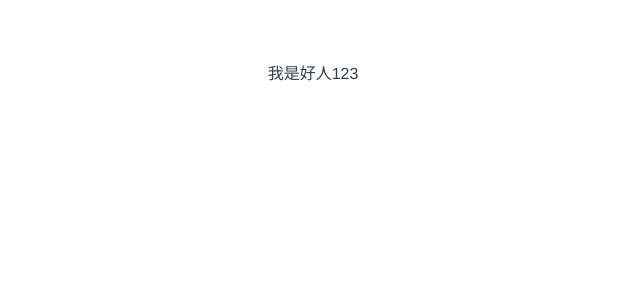
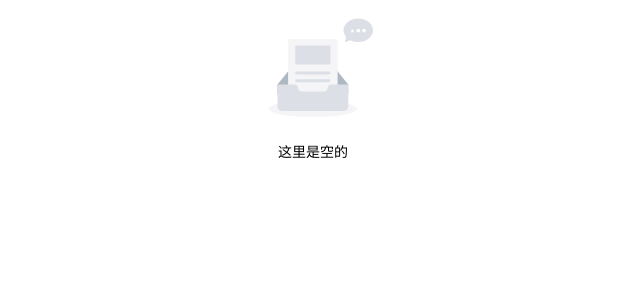
Before and after one commit to GZ0759/mo-design-vue, a Vue app: page / in a window 1280 px wide. Shown: the top 300 px of the page, without its empty margins (327-967 px from the left). Built offline with nearby package versions, Linux system fonts and the light colour scheme.

Commit message:
add empty config

```diff
--- a/src/App.vue
+++ b/src/App.vue
@@ -1,6 +1,6 @@
 <template>
   <div id="app">
-    <m-empty description="123"></m-empty>
+    <m-empty description="这里是空的" :imageStyle="{width: '120px', height: '120px'}"></m-empty>
   </div>
 </template>
 
@@ -13,12 +13,6 @@ export default {
 </script>
 
 <style>
-#app {
-  font-family: Avenir, Helvetica, Arial, sans-serif;
-  -webkit-font-smoothing: antialiased;
-  -moz-osx-font-smoothing: grayscale;
-  text-align: center;
-  color: #2c3e50;
-  margin-top: 60px;
-}
+/* #app {
+} */
 </style>
--- /dev/null
+++ b/src/components/empty/image/default.jsx
@@ -0,0 +1,47 @@
+export default {
+  functional: true,
+  PRESENTED_IMAGE_DEFAULT: true,
+  render() {
+    return (
+      <svg width="184" height="152" viewBox="0 0 184 152" xmlns="http://www.w3.org/2000/svg">
+        <g fill="none" fillRule="evenodd">
+          <g transform="translate(24 31.67)">
+            <ellipse
+              fillOpacity=".8"
+              fill="#F5F5F7"
+              cx="67.797"
+              cy="106.89"
+              rx="67.797"
+              ry="12.668"
+            />
+            <path
+              d="M122.034 69.674L98.109 40.229c-1.148-1.386-2.826-2.225-4.593-2.225h-51.44c-1.766 0-3.444.839-4.592 2.225L13.56 69.674v15.383h108.475V69.674z"
+              fill="#AEB8C2"
+            />
+            <path
+              d="M101.537 86.214L80.63 61.102c-1.001-1.207-2.507-1.867-4.048-1.867H31.724c-1.54 0-3.047.66-4.048 1.867L6.769 86.214v13.792h94.768V86.214z"
+              fill="url(#linearGradient-1)"
+              transform="translate(13.56)"
+            />
+            <path
+              d="M33.83 0h67.933a4 4 0 0 1 4 4v93.344a4 4 0 0 1-4 4H33.83a4 4 0 0 1-4-4V4a4 4 0 0 1 4-4z"
+              fill="#F5F5F7"
+            />
+            <path
+              d="M42.678 9.953h50.237a2 2 0 0 1 2 2V36.91a2 2 0 0 1-2 2H42.678a2 2 0 0 1-2-2V11.953a2 2 0 0 1 2-2zM42.94 49.767h49.713a2.262 2.262 0 1 1 0 4.524H42.94a2.262 2.262 0 0 1 0-4.524zM42.94 61.53h49.713a2.262 2.262 0 1 1 0 4.525H42.94a2.262 2.262 0 0 1 0-4.525zM121.813 105.032c-.775 3.071-3.497 5.36-6.735 5.36H20.515c-3.238 0-5.96-2.29-6.734-5.36a7.309 7.309 0 0 1-.222-1.79V69.675h26.318c2.907 0 5.25 2.448 5.25 5.42v.04c0 2.971 2.37 5.37 5.277 5.37h34.785c2.907 0 5.277-2.421 5.277-5.393V75.1c0-2.972 2.343-5.426 5.25-5.426h26.318v33.569c0 .617-.077 1.216-.221 1.789z"
+              fill="#DCE0E6"
+            />
+          </g>
+          <path
+            d="M149.121 33.292l-6.83 2.65a1 1 0 0 1-1.317-1.23l1.937-6.207c-2.589-2.944-4.109-6.534-4.109-10.408C138.802 8.102 148.92 0 161.402 0 173.881 0 184 8.102 184 18.097c0 9.995-10.118 18.097-22.599 18.097-4.528 0-8.744-1.066-12.28-2.902z"
+            fill="#DCE0E6"
+          />
+          <g transform="translate(149.65 15.383)" fill="#FFF">
+            <ellipse cx="20.654" cy="3.167" rx="2.849" ry="2.815" />
+            <path d="M5.698 5.63H0L2.898.704zM9.259.704h4.985V5.63H9.259z" />
+          </g>
+        </g>
+      </svg>
+    );
+  },
+};
--- /dev/null
+++ b/src/components/empty/image/simple.jsx
@@ -0,0 +1,20 @@
+export default {
+  functional: true,
+  PRESENTED_IMAGE_SIMPLE: true,
+  render() {
+    return (
+      <svg width="64" height="41" viewBox="0 0 64 41" xmlns="http://www.w3.org/2000/svg">
+        <g transform="translate(0 1)" fill="none" fillRule="evenodd">
+          <ellipse fill="#F5F5F5" cx="32" cy="33" rx="32" ry="7" />
+          <g fillRule="nonzero" stroke="#D9D9D9">
+            <path d="M55 12.76L44.854 1.258C44.367.474 43.656 0 42.907 0H21.093c-.749 0-1.46.474-1.947 1.257L9 12.761V22h46v-9.24z" />
+            <path
+              d="M41.613 15.931c0-1.605.994-2.93 2.227-2.931H55v18.137C55 33.26 53.68 35 52.05 35h-40.1C10.32 35 9 33.259 9 31.137V13h11.16c1.233 0 2.227 1.323 2.227 2.928v.022c0 1.605 1.005 2.901 2.237 2.901h14.752c1.232 0 2.237-1.308 2.237-2.913v-.007z"
+              fill="#FAFAFA"
+            />
+          </g>
+        </g>
+      </svg>
+    );
+  },
+};
--- a/src/components/empty/index.jsx
+++ b/src/components/empty/index.jsx
@@ -1,3 +1,7 @@
+import DefaultImg from './image/default';
+import SimpleImg from './image/simple';
+require('./style/index.css');
+
 // description	自定义描述内容	string | v-slot	-
 // imageStyle	图片样式	CSSProperties	-	1.5.0
 // image	设置显示图片，为 string 时表示自定义图片地址	string | v-slot	false
@@ -5,7 +9,7 @@
 const createProps = () => {
   return {
     description: String,
-    imageStyle: () => {},
+    imageStyle: Object,
     image: String,
   };
 };
@@ -15,15 +19,22 @@ const Empty = {
   props: {
     ...createProps(),
   },
-  created() {
-    let props = Object.entries(this.$props);
-    for (const [key, value] of props) {
-      console.log(key, value);
-    }
-  },
   methods: {
     renderEmpty() {
-      return <div>我是好人{this.description}</div>;
+      let { image, imageStyle = {}, description } = this.$props;
+      let imageNode = null;
+      if (image && typeof image === 'string') {
+        imageNode = <img alt="empty" src={image} />;
+      } else {
+        imageNode = <DefaultImg />;
+      }
+      let desNode = description && <p>{description}</p>;
+      return (
+        <div class="m-empty">
+          <div class="m-empty-img" style={imageStyle}>{imageNode}</div>
+          {desNode}
+        </div>
+      );
     },
   },
   render() {
@@ -31,6 +42,9 @@ const Empty = {
   },
 };
 
+Empty.PRESENTED_IMAGE_DEFAULT = DefaultImg;
+Empty.PRESENTED_IMAGE_SIMPLE = SimpleImg;
+
 Empty.install = function(Vue) {
   Vue.component(Empty.name, Empty);
 };
--- /dev/null
+++ b/src/components/empty/style/index.css
@@ -0,0 +1,14 @@
+.m-empty {
+  margin: 0 8px;
+  font-size: 14px;
+  line-height: 22px;
+  display: flex;
+  flex-direction: column;
+  align-items: center;
+}
+
+.m-empty-img svg {
+    height: 100%;
+    margin: auto;
+    width: 100%;
+}
```
